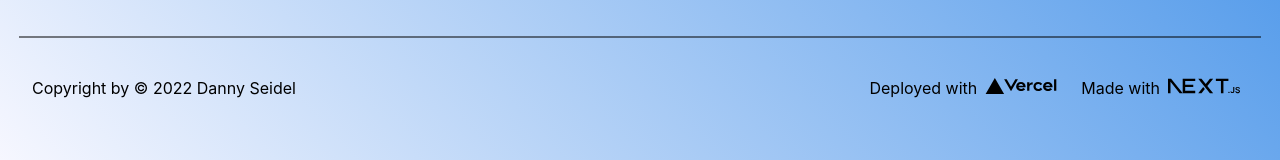
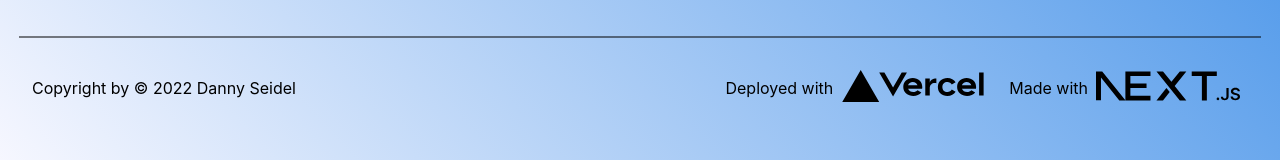
Before and after one commit to DannySeidel/about-page, a Next.js app: page / in a window 1280 px wide. Shown: the part 670-830 px from the top of the page. Built offline with nearby package versions, Linux system fonts and the light colour scheme.

Commit message:
improved site rating

```diff
--- a/next.config.js
+++ b/next.config.js
@@ -3,6 +3,10 @@ const nextConfig = {
     reactStrictMode: true,
     swcMinify: true,
     distDir: "build",
+    i18n: {
+        locales: ["en", "de"],
+        defaultLocale: "en",
+    },
 }
 
 module.exports = nextConfig
--- a/pages/components/ProfilePicture.tsx
+++ b/pages/components/ProfilePicture.tsx
@@ -4,7 +4,7 @@ import styled from "styled-components"
 const ProfilePicture = () => {
     return (
         <ImageContainer>
-            <Image src="/me.webp" width={300} height={300} />
+            <Image src="/me.webp" alt="Picture of Me" width={750} height={750} />
         </ImageContainer>
     )
 }
--- a/pages/index.tsx
+++ b/pages/index.tsx
@@ -35,12 +35,12 @@ const Home: NextPage = () => {
                     <MadeWith>
                         <p>Deployed with</p>
                         <StyledDiv>
-                            <Logo src="/vercel.svg" alt="Vercel Logo" width={72} height={16} />
+                            <Logo src="/vercel.svg" alt="Vercel Logo" width={144} height={32} />
                         </StyledDiv>
                         <Spacer />
                         <p>Made with</p>
                         <StyledDiv>
-                            <Logo src="/nextjs.svg" alt="Next.js Logo" width={72} height={16} />
+                            <Logo src="/nextjs.svg" alt="Next.js Logo" width={144} height={32} />
                         </StyledDiv>
                     </MadeWith>
                 </Footer>
```
